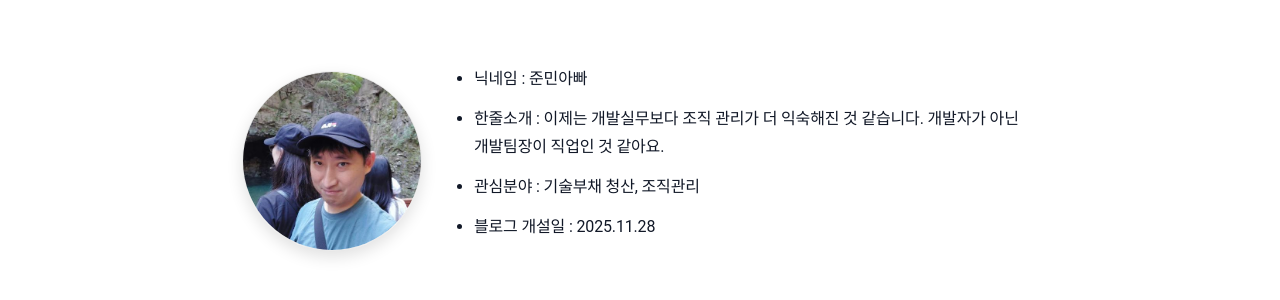
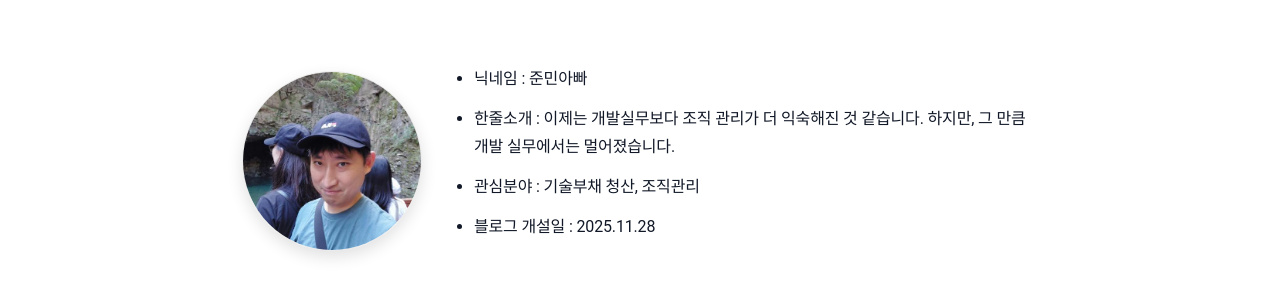
Before and after one commit to sanghoon-lee/sanghoon-lee.github.io, a Jekyll site: the page built from index.md, in a window 1280 px wide. Shown: the part 149-449 px from the top of the page. Built offline with Jekyll 4.4.1, drawn with Linux system fonts in a browser that asks for light colours.

Commit message:
포스팅 내용 수정

```diff
--- a/index.md
+++ b/index.md
@@ -115,7 +115,7 @@ title: 🏠 Home
 
   <ul class="hero-subtitle">
     <li>닉네임 : 준민아빠 </li>
-    <li>한줄소개 : 이제는 개발실무보다 조직 관리가 더 익숙해진 것 같습니다. 개발자가 아닌 개발팀장이 직업인 것 같아요. </li>
+    <li>한줄소개 : 이제는 개발실무보다 조직 관리가 더 익숙해진 것 같습니다. 하지만, 그 만큼 개발 실무에서는 멀어졌습니다. </li>
     <li>관심분야 : 기술부채 청산, 조직관리</li>
     <li>블로그 개설일 : 2025.11.28</li>
   </ul>
```
